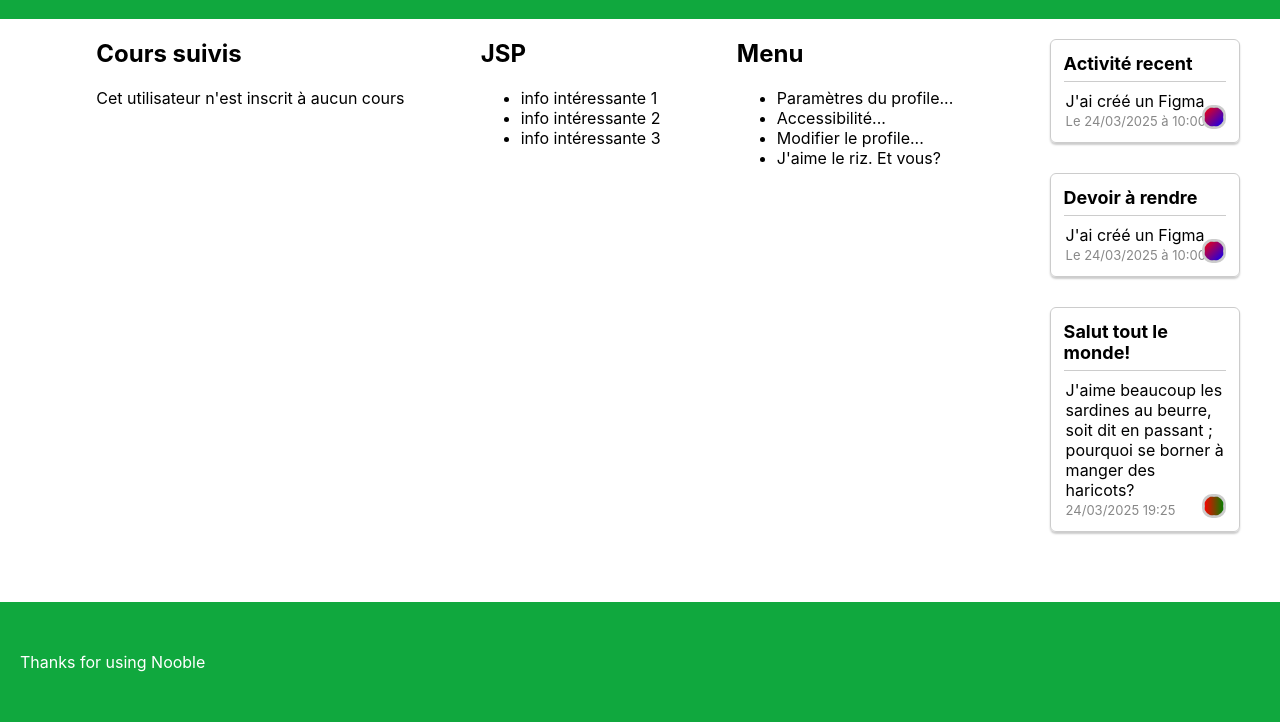
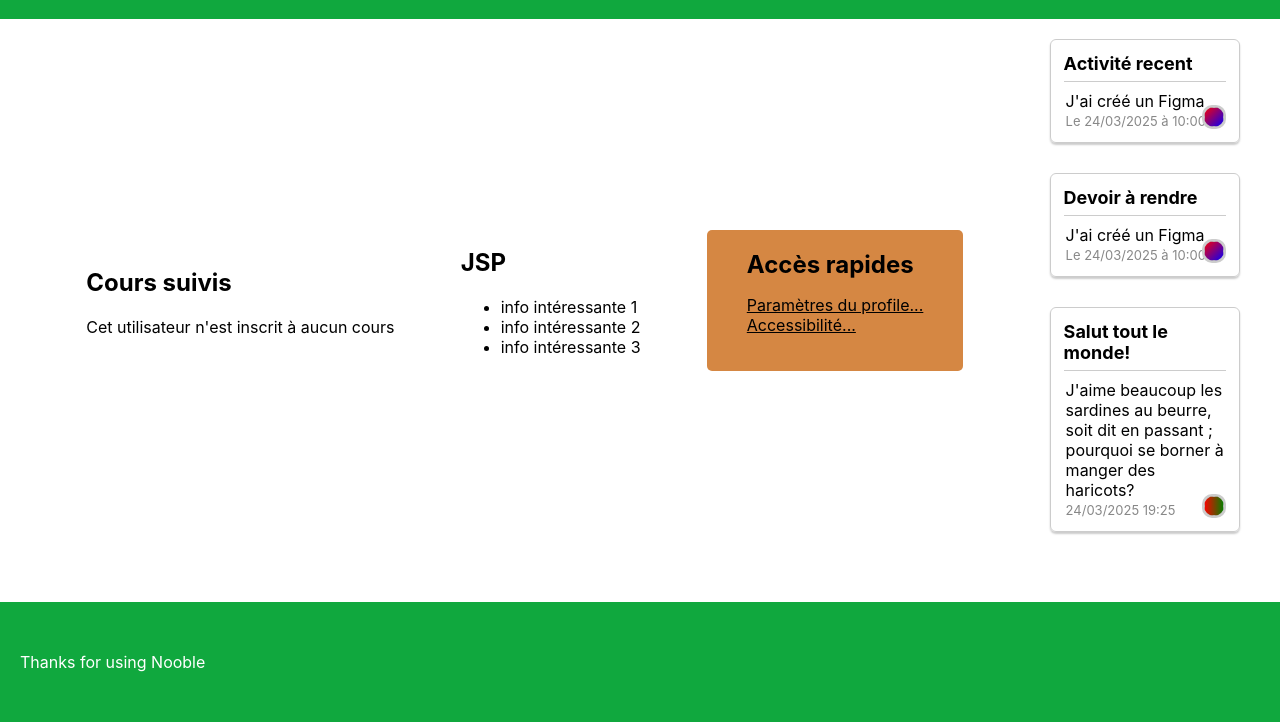
Before and after one commit to SimonMenicot/WE4A-SI40, a Symfony app: template templates/pages/profile.html.twig in a window 1280 px wide. Shown: the part 349-1071 px from the top of the page. Run offline with Twig, Linux system fonts and the light colour scheme; the template is opened without the code that fills it, so the values that code supplies are empty; some libraries are stand-ins or nearby versions.

Commit message:
Final commit

```diff
--- a/public/styles/colors/index.css
+++ b/public/styles/colors/index.css
@@ -35,4 +35,6 @@
     --section-image-editable-button-background: var(--section-media-editable-button-background);
     --section-audio-editable-button-background: var(--section-media-editable-button-background);
 
+    --profile-options-background: var(--secondary-color);
+
 }
--- a/public/styles/dimensions/index.css
+++ b/public/styles/dimensions/index.css
@@ -9,3 +9,4 @@
 @import url("./classpage.css");
 @import url("./class-sections.css");
 @import url("./main-page-content.css");
+@import url("./profile-page.css");
--- /dev/null
+++ b/public/styles/dimensions/profile-page.css
@@ -0,0 +1,5 @@
+:root {
+    --profile-options-padding-horizontal: 40px;
+    --profile-options-padding-vertical: 20px;
+    --profile-options-border-radius: 5px;
+}
--- a/public/styles/pages/profilepage.css
+++ b/public/styles/pages/profilepage.css
@@ -101,8 +101,25 @@ div#profilepage-main-separation div#profile-listing {
     display: flex;
     flex-direction: row;
     justify-content: space-evenly;
+    align-items: center;
 }
 
-div#profile-listing div.profile-listing {
+div#profile-listing div.profile-options {
+    background: var(--profile-options-background);
+    padding: var(--profile-options-padding-vertical) var(--profile-options-padding-horizontal);
+    border-radius: var(--profile-options-border-radius);
+    box-sizing: border-box;
+}
 
+div#profile-listing div.profile-options h2 {
+    margin: 0px;
 }
+
+div#profile-listing div.profile-options ul {
+    padding-left: 0px;
+}
+
+div#profile-listing div.profile-options li {
+    list-style-type: none;
+    margin: 0px;
+}
--- a/src/Controller/DefaultPageController.php
+++ b/src/Controller/DefaultPageController.php
@@ -37,6 +37,11 @@ class DefaultPageController extends AbstractController
     #[Route('/profile', 'self-profile')]
     public function render_self_profile(#[CurrentUser] ?Account $user): Response
     {
+        if ($user === null)
+        {
+            return $this->redirectToRoute("login-page");
+        }
+
         return $this->render_user_profile($user, $user);
     }
 
--- a/templates/pages/profile.html.twig
+++ b/templates/pages/profile.html.twig
@@ -13,10 +13,10 @@
                 <h2>{% for role in account.roles %}
                 {% if role == "ROLE_STUDENT" %}
                 Étudiant
+                {% elseif role == "ROLE_TEACHER" %}
+                Enseignant
                 {% elseif role == "ROLE_ADMIN" %}
                 Administrateur
-                {% elseif role == "ROLE_TEACHER" %}
-                Enseignant
                 {% endif %}
                 {% endfor %}</h2>
                 <p>{{ account.description }}</p>
@@ -76,15 +76,15 @@
                 <li>info intéressante 3</li>
             </ul>
         </div>
+        {% if base_config.current_user == account %}
         <div class="profile-options">
-            <h2>Menu</h2>
+            <h2>Accès rapides</h2>
             <ul>
-                <li>Paramètres du profile...</li>
-                <li>Accessibilité...</li>
-                <li>Modifier le profile...</li>
-                <li>J'aime le riz. Et vous?</li>
+                <li><a href="/settings/profile">Paramètres du profile...</a></li>
+                <li><a href="/settings/accessibility">Accessibilité...</a></li>
             </ul>
         </div>
+        {% endif %}
     </div>
 
     {% include "sections/activity-thread.html.twig" %}
```
